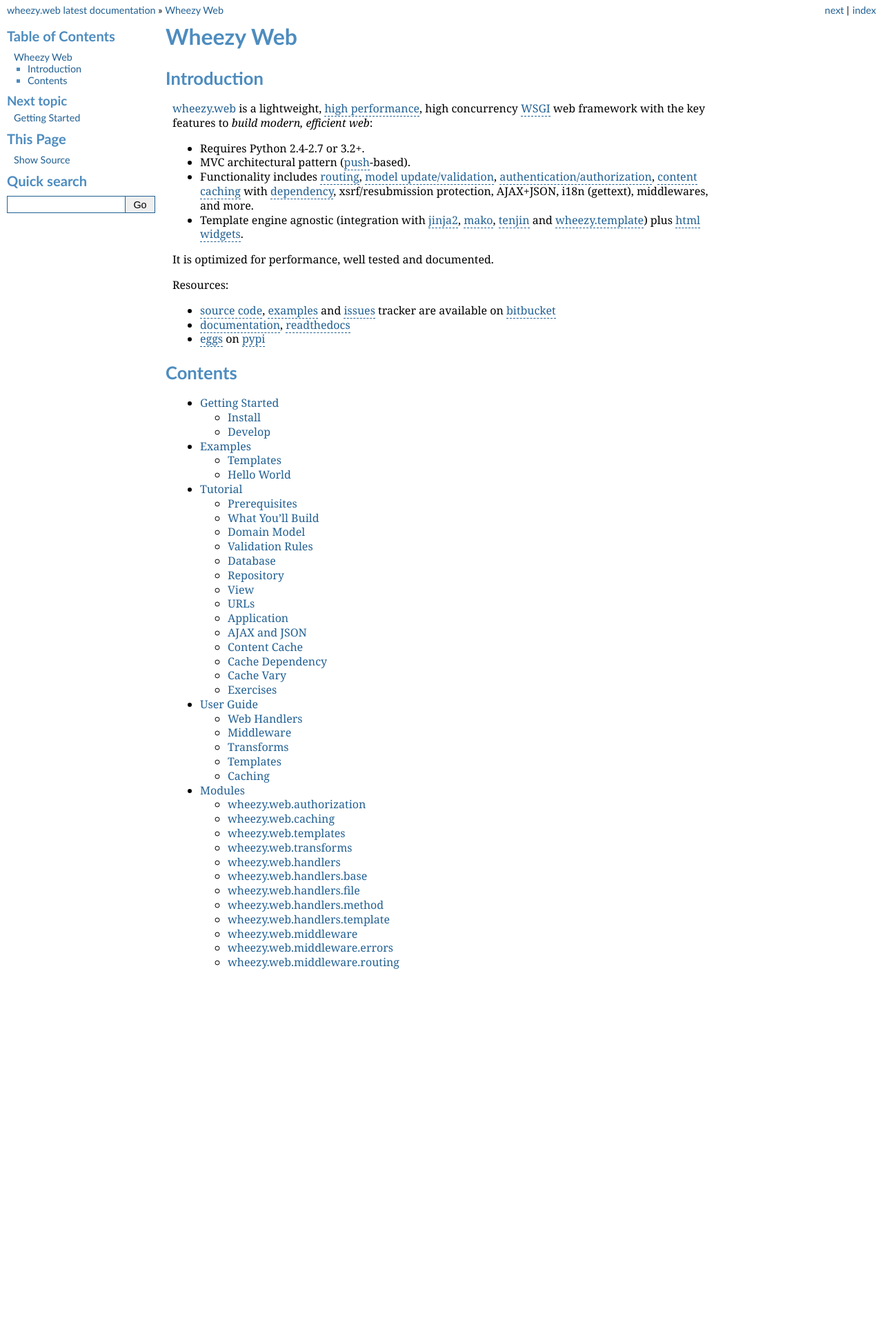
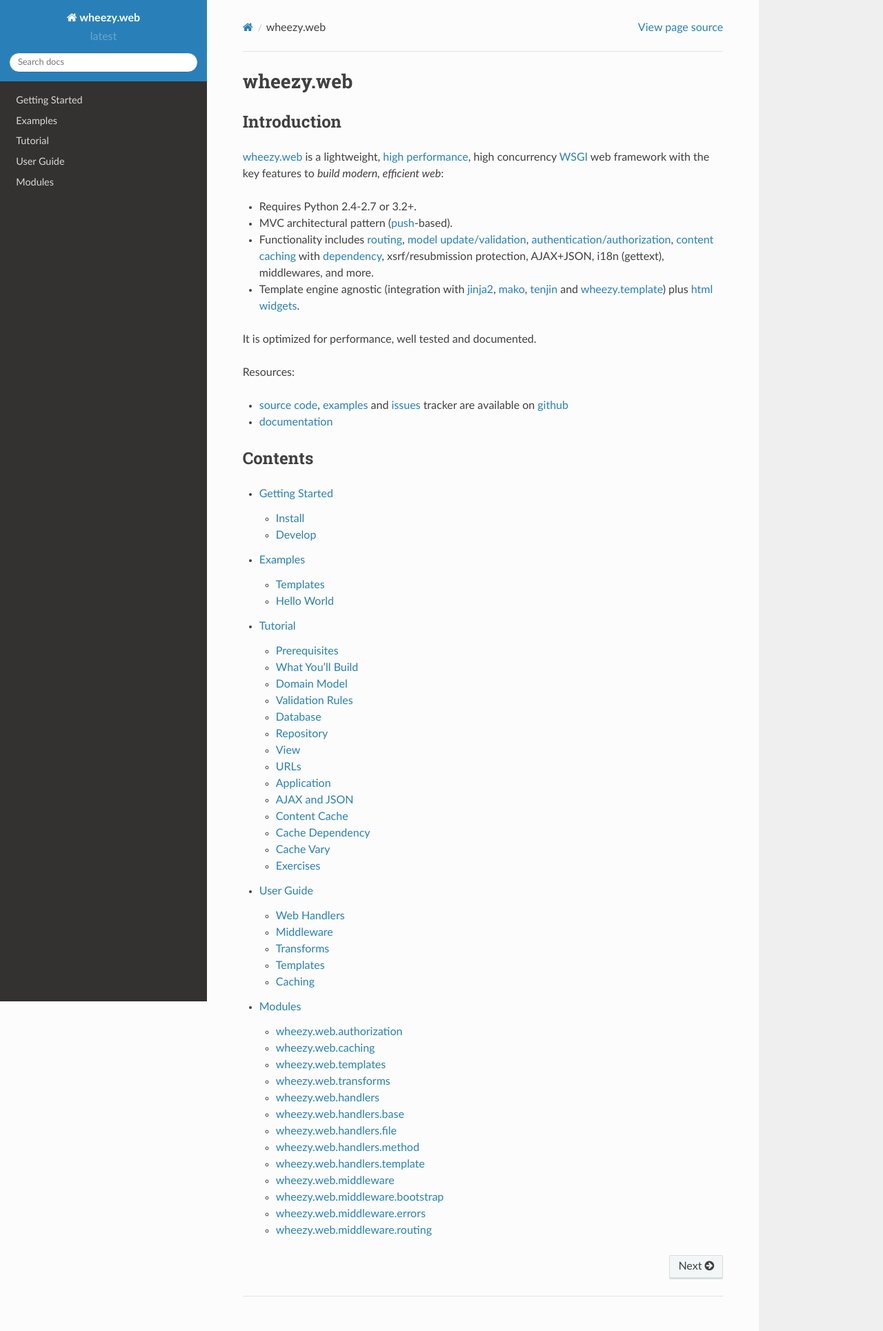
Before and after one commit to akornatskyy/wheezy.web, a Sphinx documentation site: the page built from doc/index.rst, in a window 1280 px wide. Shown: the whole page at 69% size. Built offline with Sphinx 7.4.7 and the Read the Docs theme 2.0.0, drawn with Linux system fonts in a browser that asks for light colours; before the commit the page ends 1452 px from its top, so only the background shows below that.

Commit message:
Updated docs to use sphinx rtd theme.

```diff
--- a/doc/conf.py
+++ b/doc/conf.py
@@ -20,13 +20,6 @@
 # documentation root, use os.path.abspath to make it absolute, like shown here.
 # sys.path.insert(0, os.path.abspath('.'))
 sys.path.extend([
-    os.path.abspath(os.path.join('..', '..', 'wheezy.core', 'src')),
-    os.path.abspath(os.path.join('..', '..', 'wheezy.http', 'src')),
-    os.path.abspath(os.path.join('..', '..', 'wheezy.caching', 'src')),
-    os.path.abspath(os.path.join('..', '..', 'wheezy.html', 'src')),
-    os.path.abspath(os.path.join('..', '..', 'wheezy.routing', 'src')),
-    os.path.abspath(os.path.join('..', '..', 'wheezy.security', 'src')),
-    os.path.abspath(os.path.join('..', '..', 'wheezy.validation', 'src')),
     os.path.abspath(os.path.join('..', 'src'))
 ])
 
@@ -39,7 +32,8 @@
 # extensions coming with Sphinx (named 'sphinx.ext.*') or your custom ones.
 extensions = [
     'sphinx.ext.autodoc', 'sphinx.ext.doctest',
-    'sphinx.ext.coverage', 'sphinx.ext.viewcode'
+    'sphinx.ext.coverage', 'sphinx.ext.viewcode',
+    'sphinx_rtd_theme'
 ]
 
 # Add any paths that contain templates here, relative to this directory.
@@ -97,7 +91,7 @@
 # show_authors = False
 
 # The name of the Pygments (syntax highlighting) style to use.
-pygments_style = 'colorful'
+# pygments_style = 'colorful'
 
 # A list of ignored prefixes for module index sorting.
 # modindex_common_prefix = []
@@ -107,36 +101,16 @@
 
 # The theme to use for HTML and HTML Help pages.  See the documentation for
 # a list of builtin themes.
-html_theme = 'default'
+html_theme = 'sphinx_rtd_theme'
 
 # The style sheet to use for HTML pages.
-html_style = 'style.css'
+# html_style = 'style.css'
 
 # Theme options are theme-specific and customize the look and feel of a theme
 # further.  For a list of options available for each theme, see the
 # documentation.
-html_theme_options = {
-    'footerbgcolor': '#FFF',
-    'footertextcolor': '#000',
-    'sidebarbgcolor': '#FFF',
-    'sidebartextcolor': '#4d8cbf',
-    'sidebarlinkcolor': '#216093',
-    'relbarbgcolor': '#FFF',
-    'relbartextcolor': '#000',
-    'relbarlinkcolor': '#216093',
-    'bgcolor': '#FFF',
-    'textcolor': '#000',
-    'linkcolor': '#216093',
-    'visitedlinkcolor': '#216093',
-    'headbgcolor': '#FFF',
-    'headtextcolor': '#4d8cbf',
-    'codebgcolor': '#FFF',
-    'codetextcolor': '#060',
-    'bodyfont': 'Georgia, serif',
-    'headfont': 'Calibri, sans-serif',
-    'stickysidebar': True,
-    'externalrefs': True
-}
+# html_theme_options = {
+# }
 
 # Add any paths that contain custom themes here, relative to this directory.
 # html_theme_path = []
--- a/doc/index.rst
+++ b/doc/index.rst
@@ -1,6 +1,6 @@
 .. _`wheezy.web`:
 
-Wheezy Web
+wheezy.web
 ==========
 
 Introduction
@@ -13,29 +13,28 @@
 
 * Requires Python 2.4-2.7 or 3.2+.
 * MVC architectural pattern (`push <http://en.wikipedia.org/wiki/Web_application_framework#Push-based_vs._pull-based>`_-based).
-* Functionality includes `routing <http://bitbucket.org/akorn/wheezy.routing>`_,
-  `model update/validation <http://bitbucket.org/akorn/wheezy.validation>`_,
-  `authentication/authorization <http://bitbucket.org/akorn/wheezy.security>`_,
-  `content <http://packages.python.org/wheezy.http/userguide.html#content-cache>`_
-  `caching <http://bitbucket.org/akorn/wheezy.caching>`_ with
-  `dependency <http://packages.python.org/wheezy.caching/userguide.html#cachedependency>`_,
+* Functionality includes `routing <https://github.com/akornatskyy/wheezy.routing>`_,
+  `model update/validation <https://github.com/akornatskyy/wheezy.validation>`_,
+  `authentication/authorization <https://github.com/akornatskyy/wheezy.security>`_,
+  `content <https://wheezyhttp.readthedocs.io/en/latest/userguide.html#content-cache>`_
+  `caching <https://github.com/akornatskyy/wheezy.caching>`_ with
+  `dependency <https://wheezycaching.readthedocs.io/en/latest/userguide.html#cachedependency>`_,
   xsrf/resubmission protection, AJAX+JSON, i18n (gettext),
   middlewares, and more.
 * Template engine agnostic (integration with
   `jinja2 <http://jinja.pocoo.org>`_,
   `mako <http://www.makotemplates.org>`_,
   `tenjin <http://www.kuwata-lab.com/tenjin/>`_ and
-  `wheezy.template <http://bitbucket.org/akorn/wheezy.template/>`_)
-  plus `html widgets <http://bitbucket.org/akorn/wheezy.html>`_.
+  `wheezy.template <https://github.com/akornatskyy/wheezy.template>`_)
+  plus `html widgets <https://github.com/akornatskyy/wheezy.html>`_.
 
 It is optimized for performance, well tested and documented.
 
 Resources:
 
 * `source code`_, `examples`_ and `issues`_ tracker are available
-  on `bitbucket`_
-* `documentation`_, `readthedocs`_
-* `eggs`_ on `pypi`_
+  on `github`_
+* `documentation`_
 
 Contents
 --------
@@ -49,13 +48,10 @@
    userguide
    modules
 
-.. _`bitbucket`: http://bitbucket.org/akorn/wheezy.web
+.. _`github`: https://github.com/akornatskyy/wheezy.web
 .. _`documentation`: http://packages.python.org/wheezy.web
-.. _`eggs`: http://pypi.python.org/pypi/wheezy.web
-.. _`examples`: http://bitbucket.org/akorn/wheezy.web/src/tip/demos
-.. _`issues`: http://bitbucket.org/akorn/wheezy.web/issues
-.. _`pypi`: http://pypi.python.org
-.. _`python`: http://www.python.org
-.. _`readthedocs`: http://readthedocs.org/builds/wheezyweb
-.. _`source code`: http://bitbucket.org/akorn/wheezy.web/src
+.. _`examples`: https://github.com/akornatskyy/wheezy.web/tree/master/demos
+.. _`issues`: https://github.com/akornatskyy/wheezy.web/issues
+.. _`python`: https://www.python.org
+.. _`source code`: https://github.com/akornatskyy/wheezy.web
 .. _`WSGI`: http://www.python.org/dev/peps/pep-3333
--- a/doc/modules.rst
+++ b/doc/modules.rst
@@ -61,6 +61,12 @@
 .. automodule:: wheezy.web.middleware
    :members:
 
+wheezy.web.middleware.bootstrap
+-------------------------------
+
+.. automodule:: wheezy.web.middleware.bootstrap
+   :members:
+
 wheezy.web.middleware.errors
 ----------------------------
 
--- a/doc/static/style.css
+++ /dev/null
@@ -1,54 +0,0 @@
-@import url("default.css");
-
-div.body h1,
-div.body h2,
-div.body h3,
-div.body h4,
-div.body h5,
-div.body h6,
-div.sphinxsidebar h3,
-div.sphinxsidebar h4 {
-    font-weight: bold;
-    border-bottom: none;
-}
-
-pre {
-    line-height: 14pt;
-    margin: 17pt;
-    padding-left: 1em;
-    border: none;
-    border-left: 3px solid #EE9816;
-    font-family: 'Consolas','Deja Vu Sans Mono','Bitstream Vera Sans Mono',monospace;
-    font-size: 0.9em;
-}
-
-div.body p, div.body dd, div.body li {
-    text-align: left;
-}
-
-.highlight {
-    background: #FFF !important;
-}
-
-th.field-name {
-    background: #FFF;
-}
-
-div.related {
-    position: fixed;
-}
-
-div.body {
-    top: 30px;
-    bottom: 0;
-    right: 0;
-    left: 230px;
-    margin: 0;
-    position: fixed;
-    overflow: auto;
-    height: auto;
-}
-
-div.related, div.sphinxsidebar {
-    font-family: Calibri, sans-serif;
-}
```
Also changed, not shown: README.md (+4 -4 lines), 2 other files.
